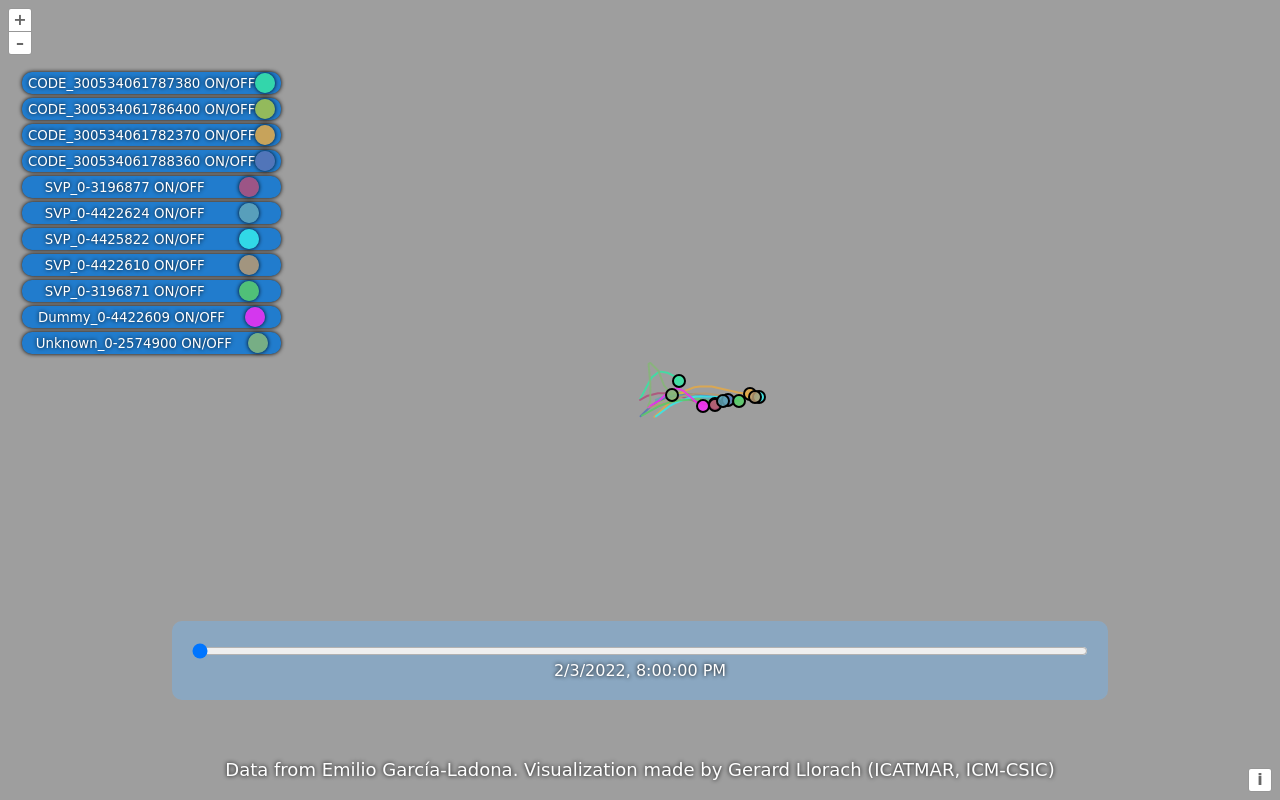
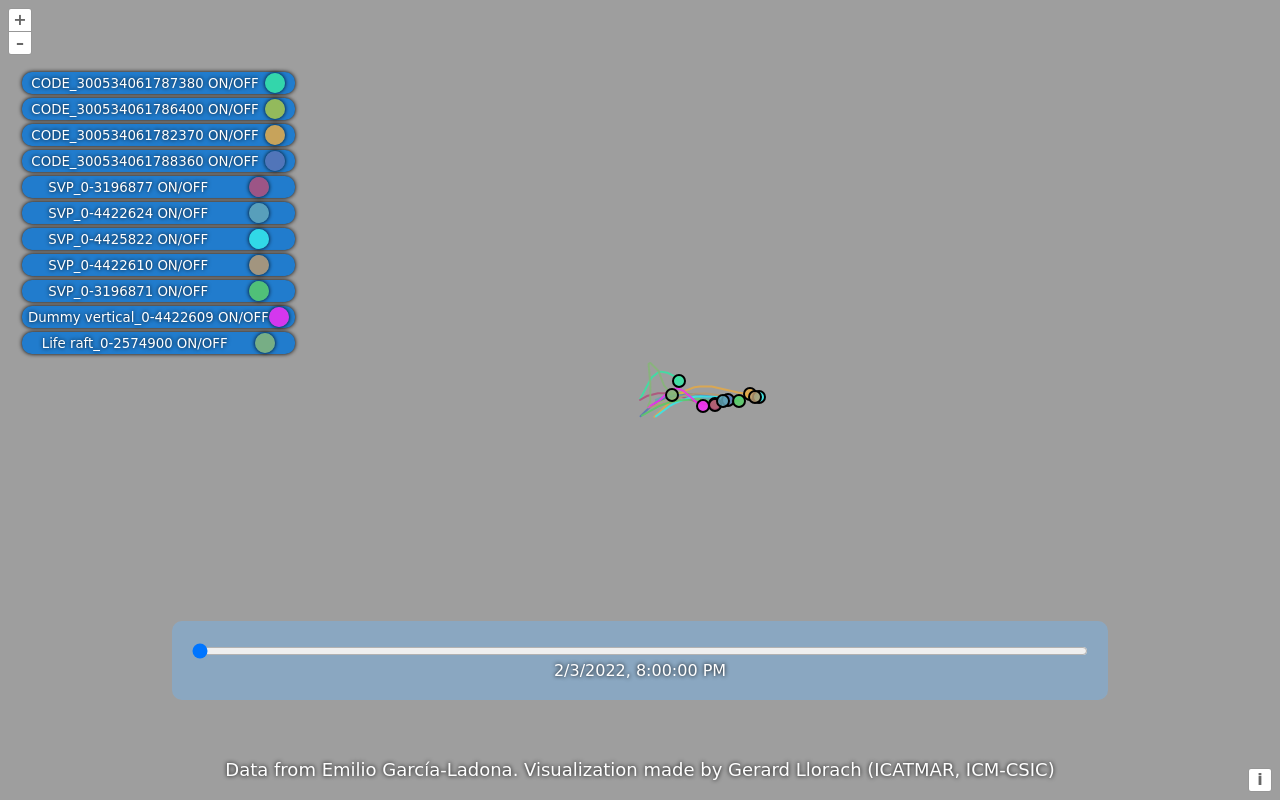
Before and after one commit to ICATMAR/DriftersEmilio, a plain HTML site: page index.html in a window 1280 px wide. Drawn offline with Linux system fonts and the light colour scheme.

Commit message:
added liferaft

```diff
--- a/index.html
+++ b/index.html
@@ -166,7 +166,10 @@
             if (feature.properties.code_sn != "") {
               let source = feature.properties.source;
               let code_sn = feature.properties.code_sn;
-              drifterType = source == 'dummy_v' ? 'Dummy' : source == 'dr_svp' ? 'SVP' : source == 'dr_surface' ? 'CODE' : 'Unknown';
+              drifterType = source == 'dummy_v' ? 'Dummy vertical' :
+                source == 'dr_svp' ? 'SVP' :
+                  source == 'dr_surface' ? 'CODE' :
+                    source == 'liferaft' ? 'Life raft' : 'Unknown';
               drifterKey = drifterType + '_' + code_sn;
             }
 
```
